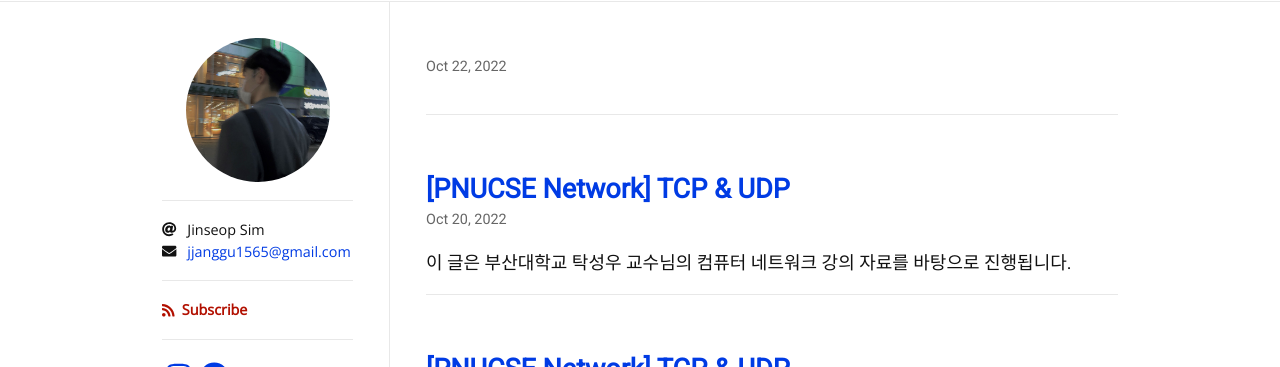
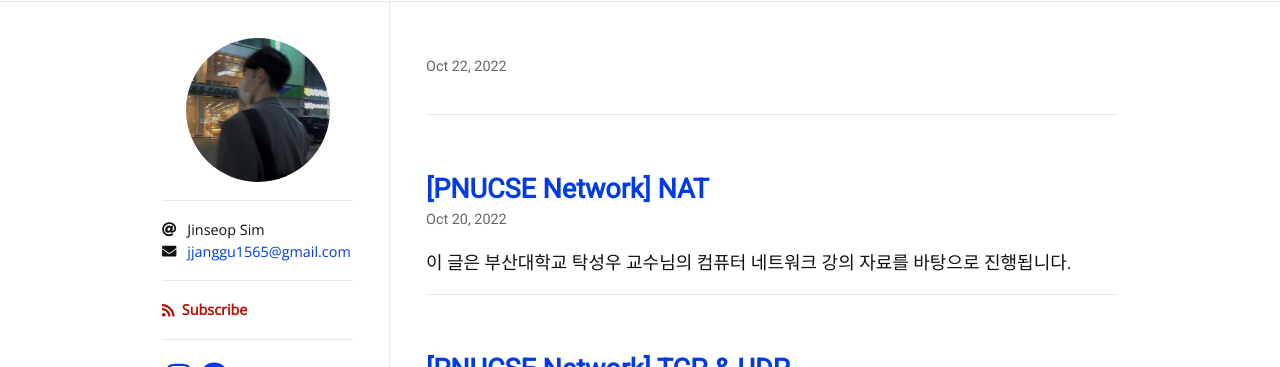
Before and after one commit to Jinseop-Sim/Jinseop-Sim.github.io, a Jekyll site: the page built from index.html, in a window 1280 px wide. Shown: the part 58-425 px from the top of the page. Built offline with Jekyll 4.4.1, drawn with Linux system fonts in a browser that asks for light colours; nearby versions of some CDN libraries; some web fonts are replaced; the list of posts is cut into pages by our own code.

Commit message:
modify post

```diff
--- a/_posts/2022-10-20-NAT.md
+++ b/_posts/2022-10-20-NAT.md
@@ -1,6 +1,6 @@
 ---
 layout: post
-title: "[PNUCSE Network] TCP & UDP"
+title: "[PNUCSE Network] NAT"
 categories: Network
 tags: [theory]
 author:
```
